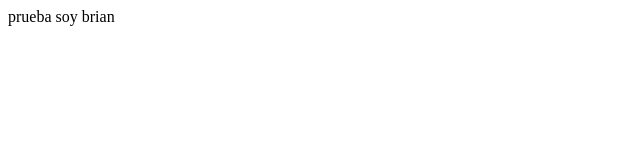
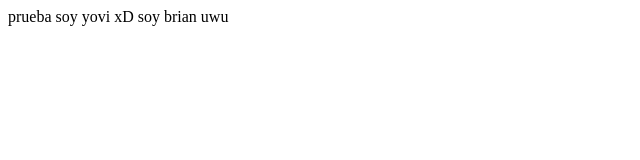
Before and after one commit to GBrianLopez/DesarrolloWeb, a plain HTML site: page index.html in a window 1280 px wide. Shown: the whole page, without its empty margins (0-640 px from the left). Drawn offline with Linux system fonts and the light colour scheme.

Commit message:
mave ahora

```diff
--- a/index.html
+++ b/index.html
@@ -7,8 +7,8 @@
 </head>
 <body>
     prueba
+    soy yovi xD
 
-
-    soy brian
+    soy brian uwu
 </body>
 </html>
```
